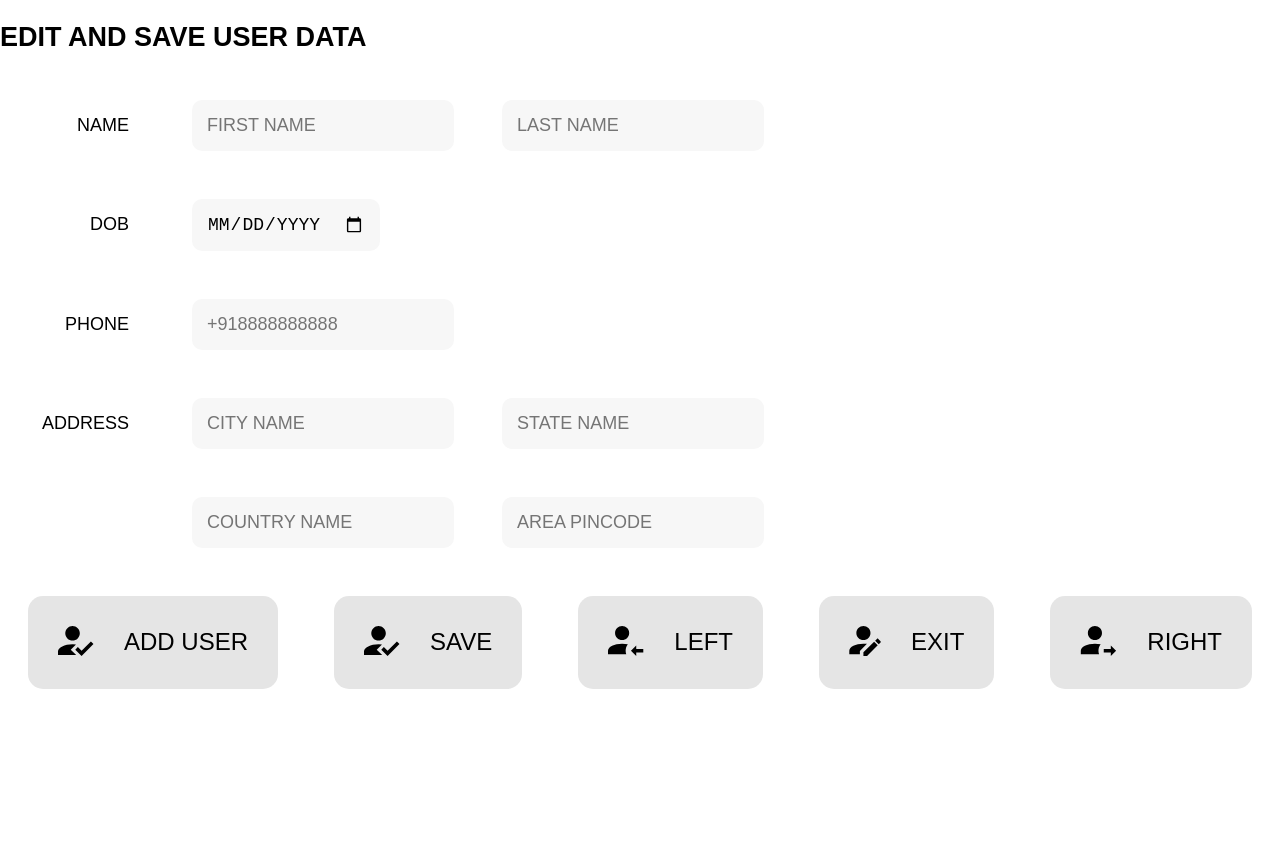
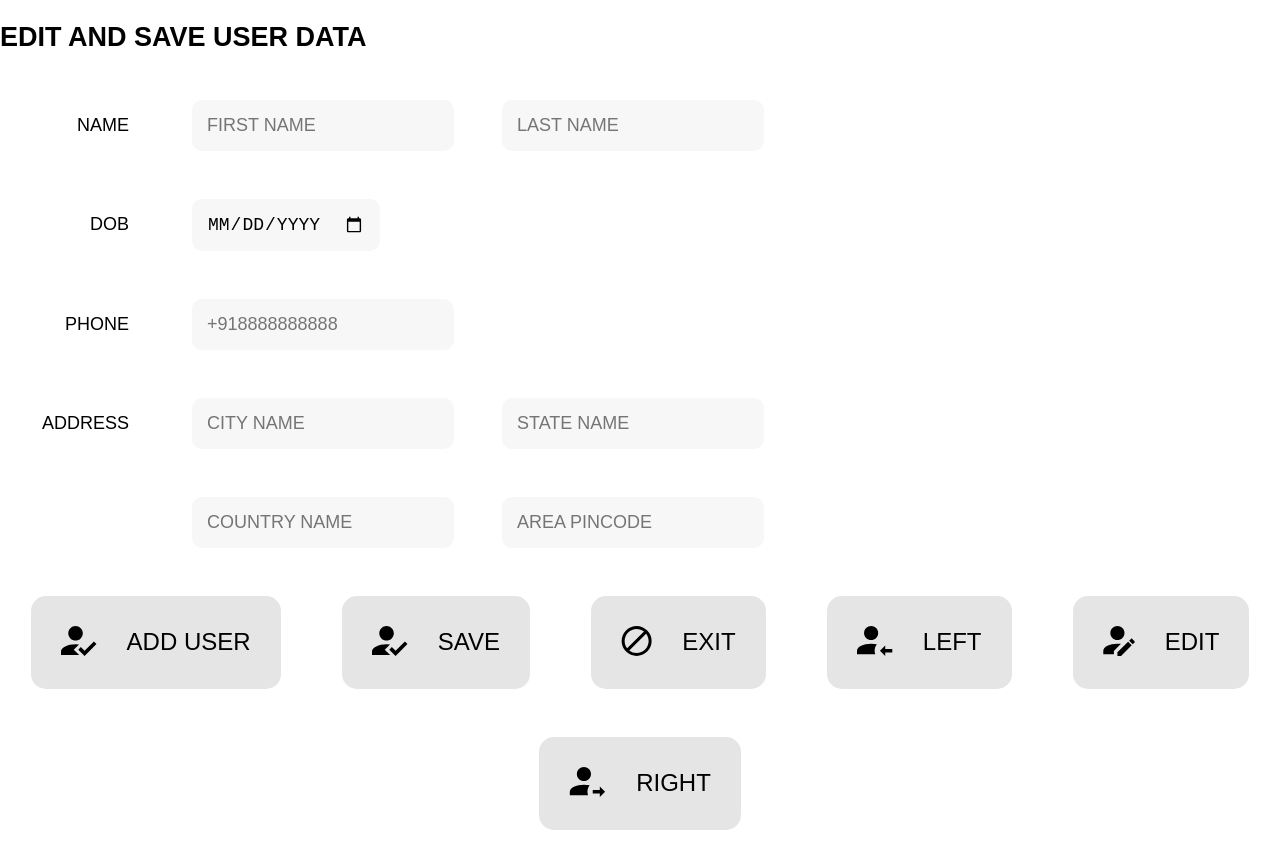
Before and after one commit to the-suraj/small-projects, a plain HTML site: page indexedDB/app/index.htm in a window 1280 px wide. Before the commit the page ends 800 px from the top, so only its background shows below. Drawn offline with Linux system fonts and the light colour scheme.

Commit message:
added cancle btn

```diff
--- a/indexedDB/app/index.htm
+++ b/indexedDB/app/index.htm
@@ -88,13 +88,17 @@
                                 <div class="icon"><img src="./icons/save changes icon.svg" alt="save changes icon"></div>
                                 <div class="text">SAVE</div>
                             </button>
+                            <button class="icon-button" id="cancle-button">
+                                <div class="icon"><img src="./icons/cancle icon.svg" alt="cancle icon"></div>
+                                <div class="text">EXIT</div>
+                            </button>
                             <button class="icon-button">
                                 <div class="icon"><img src="./icons/left icon.svg" alt="navigate left icon"></div>
                                 <div class="text">LEFT</div>
                             </button>
-                            <button class="icon-button" id="exit-button">
-                                <div class="icon"><img src="./icons/edit icon.svg" alt="exit icon"></div>
-                                <div class="text">EXIT</div>
+                            <button class="icon-button" id="edit-button">
+                                <div class="icon"><img src="./icons/edit icon.svg" alt="edit icon"></div>
+                                <div class="text">EDIT</div>
                             </button>
                             <button class="icon-button">
                                 <div class="icon"><img src="./icons/right icon.svg" alt="navigate right icon"></div>
```
